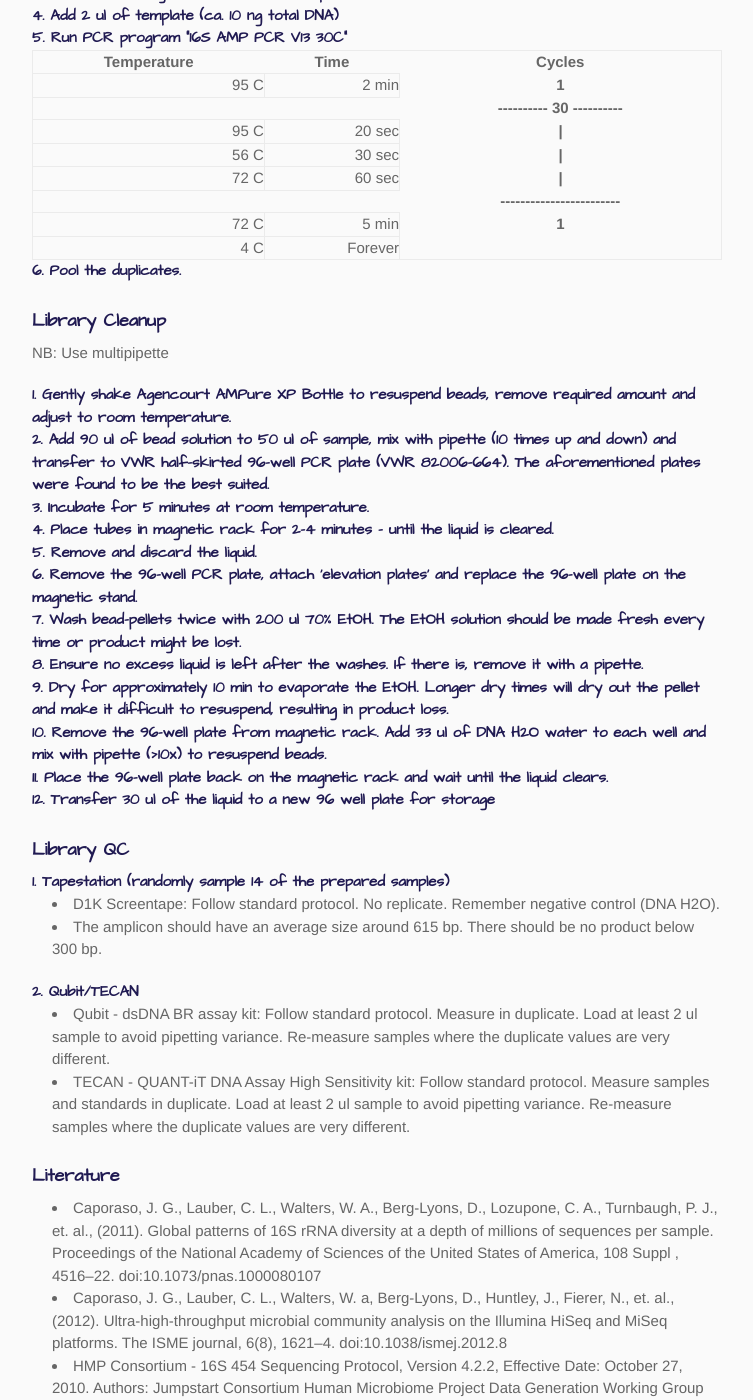
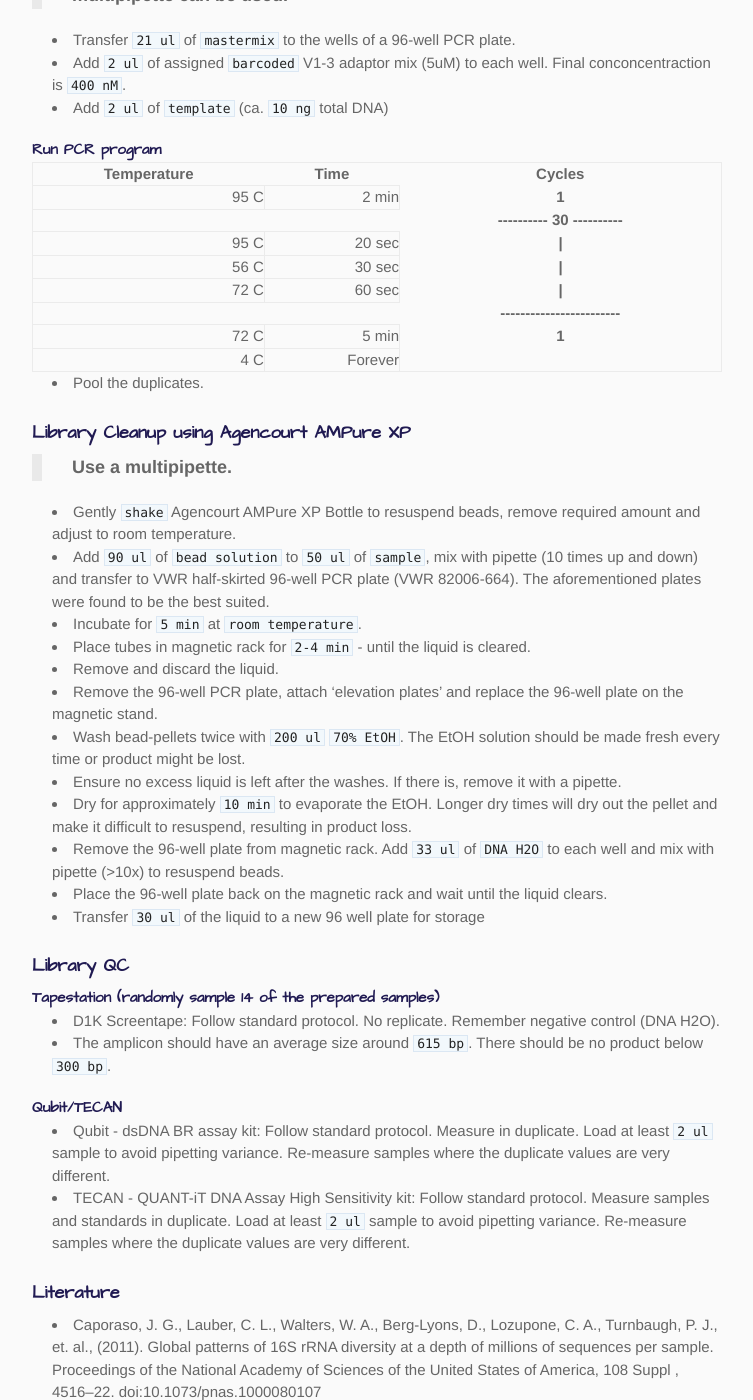
Before and after one commit to aaronsaunders/midas, a Jekyll site: the page built from docs/v13_103.md, in a window 1280 px wide and 1400 px high, scrolled down 2843 px. Shown: the whole window, without its empty margins (138-891 px from the left). Built offline with Jekyll 4.4.1, drawn with Linux system fonts in a browser that asks for light colours; some of the changed text lies outside the part shown.

Commit message:
updated protocols

```diff
--- a/docs/v13_103.md
+++ b/docs/v13_103.md
@@ -49,7 +49,7 @@ The protocol assumes the use of 2x300 bp Illumina MiSeq reads to sequence the fu
 ## Method
 
 ### Planning
-Barcode names and sequences are available here: [EB standard 16S Amplicon Primer Sequences v1.0](link).
+Barcode names and sequences are available here: [EB standard 16S Amplicon Primer Sequences v1.0](primers.html).
 
 ### Input sample material
 DNA samples must be extracted using the exact same procedure if they are to be compared. Preferably perform DNA extraction of biological triplicates and amplicon analysis of on each replicate independently.
@@ -80,10 +81,10 @@ DNA samples must be extracted using the exact same procedure if they are to be c
 
 #### Notes
 * Use a multipipette!
-* Library PCR reaction is run in duplicate for each sample.
+* Library PCR reaction is run in `duplicate` for each sample.
 * Remember negative control (DNA H2O) and positive control (sample run before).
 
-#### 1. Prepare master mix:
+#### Prepare master mix
 
 <table>
 <tr>
@@ -123,15 +124,13 @@ DNA samples must be extracted using the exact same procedure if they are to be c
 </tr>
 </table>
 
-NB: When handling many samples prepare for `n(samples) x2 + 5`, so the multipipette can be used.
+> **When handling many samples prepare for `n(samples) x2 + 5`, so the multipipette can be used.**
 
-#### 2. Transfer 21 ul of mastermix to the wells of a 96-well PCR plate.
+* Transfer `21 ul` of `mastermix` to the wells of a 96-well PCR plate.
+* Add `2 ul` of assigned `barcoded` V1-3 adaptor mix (5uM) to each well. Final conconcentraction is `400 nM`.
+* Add `2 ul` of `template` (ca. `10 ng` total DNA)
 
-#### 3.	Add 2 ul of assigned barcoded V1-3 adaptor mix (5uM) to each well. Final conc. is 400 nM.
-
-#### 4.	Add 2 ul of template (ca. 10 ng total DNA)
-
-#### 5.	Run PCR program "16S AMP PCR V13 30C"
+#### Run PCR program
 
 <table>
 <tr>
@@ -180,45 +179,33 @@ NB: When handling many samples prepare for `n(samples) x2 + 5`, so the multipipe
 </tr>
 </table>
 
-#### 6. Pool the duplicates.
+* Pool the duplicates.
 
+### Library Cleanup using Agencourt AMPure XP
+> **Use a multipipette.**
 
-### Library Cleanup
-NB: Use multipipette
-
-#### 1. Gently shake Agencourt AMPure XP Bottle to resuspend beads, remove required amount and adjust to room temperature.
-
-#### 2. Add 90 ul of bead solution to 50 ul of sample, mix with pipette (10 times up and down) and transfer to VWR half-skirted 96-well PCR plate (VWR 82006-664). The aforementioned plates were found to be the best suited.
-
-#### 3. Incubate for 5 minutes at room temperature.
-
-#### 4. Place tubes in magnetic rack for 2-4 minutes - until the liquid is cleared.
-
-#### 5. Remove and discard the liquid.
-
-#### 6. Remove the 96-well PCR plate, attach ‘elevation plates’ and replace the 96-well plate on the magnetic stand.
-
-#### 7. Wash bead-pellets twice with 200 ul 70% EtOH. The EtOH solution should be made fresh every time or product might be lost.
-
-#### 8. Ensure no excess liquid is left after the washes. If there is, remove it with a pipette.
-
-#### 9. Dry for approximately 10 min to evaporate the EtOH. Longer dry times will dry out the pellet and make it difficult to resuspend, resulting in product loss.
-
-#### 10. Remove the 96-well plate from magnetic rack. Add 33 ul of DNA H2O water to each well and mix with pipette (>10x) to resuspend beads.
-
-#### 11. Place the 96-well plate back on the magnetic rack and wait until the liquid clears.
-
-#### 12. Transfer 30 ul of the liquid to a new 96 well plate for storage
+* Gently `shake` Agencourt AMPure XP Bottle to resuspend beads, remove required amount and adjust to room temperature.
+* Add `90 ul` of `bead solution` to `50 ul` of `sample`, mix with pipette (10 times up and down) and transfer to VWR half-skirted 96-well PCR plate (VWR 82006-664). The aforementioned plates were found to be the best suited.
+* Incubate for `5 min` at `room temperature`.
+* Place tubes in magnetic rack for `2-4 min` - until the liquid is cleared.
+* Remove and discard the liquid.
+* Remove the 96-well PCR plate, attach ‘elevation plates’ and replace the 96-well plate on the magnetic stand.
+* Wash bead-pellets twice with `200 ul` `70% EtOH`. The EtOH solution should be made fresh every time or product might be lost.
+* Ensure no excess liquid is left after the washes. If there is, remove it with a pipette.
+* Dry for approximately `10 min` to evaporate the EtOH. Longer dry times will dry out the pellet and make it difficult to resuspend, resulting in product loss.
+* Remove the 96-well plate from magnetic rack. Add `33 ul` of `DNA H2O` to each well and mix with pipette (>10x) to resuspend beads.
+* Place the 96-well plate back on the magnetic rack and wait until the liquid clears.
+* Transfer `30 ul` of the liquid to a new 96 well plate for storage
 
 ### Library QC
 
-#### 1. Tapestation (randomly sample 14 of the prepared samples)
+#### Tapestation (randomly sample 14 of the prepared samples)
 * D1K Screentape: Follow standard protocol. No replicate. Remember negative control (DNA H2O).
-* The amplicon should have an average size around 615 bp. There should be no product below 300 bp.
+* The amplicon should have an average size around `615 bp`. There should be no product below `300 bp`.
 
-#### 2. Qubit/TECAN
-* Qubit - dsDNA BR assay kit: Follow standard protocol. Measure in duplicate. Load at least 2 ul sample to avoid pipetting variance. Re-measure samples where the duplicate values are very different.
-* TECAN - QUANT-iT  DNA Assay High Sensitivity kit: Follow standard protocol. Measure samples and standards in duplicate. Load at least 2 ul sample to avoid pipetting variance. Re-measure samples where the duplicate values are very different.
+#### Qubit/TECAN
+* Qubit - dsDNA BR assay kit: Follow standard protocol. Measure in duplicate. Load at least `2 ul` sample to avoid pipetting variance. Re-measure samples where the duplicate values are very different.
+* TECAN - QUANT-iT  DNA Assay High Sensitivity kit: Follow standard protocol. Measure samples and standards in duplicate. Load at least `2 ul` sample to avoid pipetting variance. Re-measure samples where the duplicate values are very different.
 
 ### Literature
 * Caporaso, J. G., Lauber, C. L., Walters, W. A., Berg-Lyons, D., Lozupone, C. A., Turnbaugh, P. J., et. al., (2011). Global patterns of 16S rRNA diversity at a depth of millions of sequences per sample. Proceedings of the National Academy of Sciences of the United States of America, 108 Suppl , 4516–22. doi:10.1073/pnas.1000080107
```
Also changed, not shown: other parts of docs/v13_103.md (+9 -8 lines), docs/as_ext.md (+3 -1 lines), docs/miseq_103.md (+45 -33 lines), docs/primers.md (+2 -2 lines).
